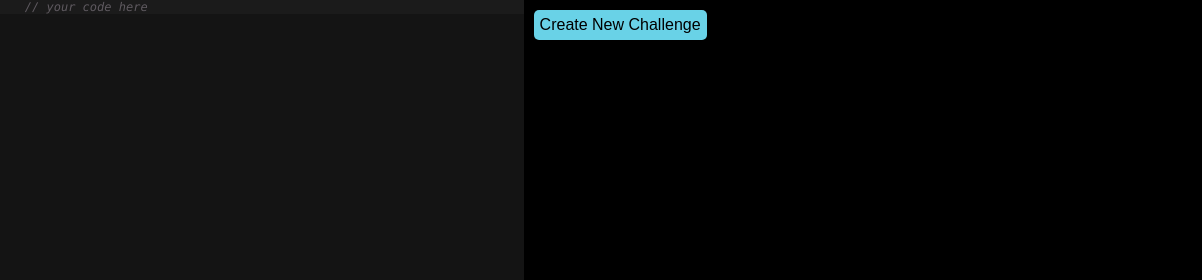
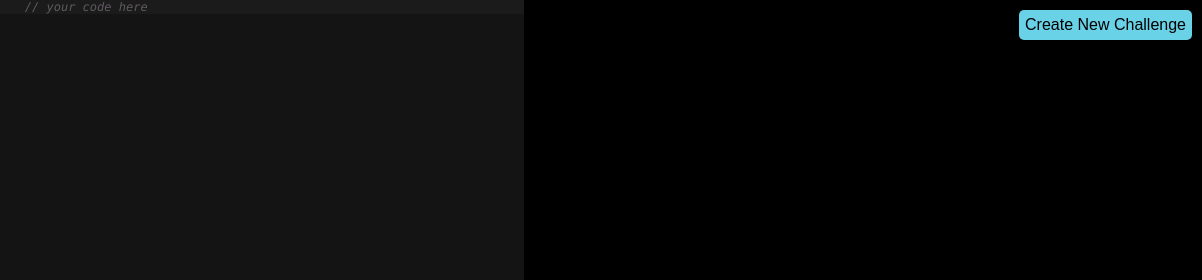
Before and after one commit to paloobi/challenge-framework, a website with bundled scripts: page index.html in a window 1280 px wide. Shown: the top 280 px of the page, 78-1280 px from the left. Built offline with nearby package versions, Linux system fonts and the light colour scheme; files whose address does not match are found by name.

Commit message:
fix position of create button

```diff
--- a/css/style.css
+++ b/css/style.css
@@ -39,10 +39,6 @@ fieldset {
   cursor: pointer;
 }
 
-#createBtn {
-  float: left;
-}
-
 #editor {
   margin: 0;
   position: absolute;
@@ -69,3 +65,8 @@ fieldset {
     background-color: black;
     width: 53%;
 }
+
+#createBtn {
+    right: 0;
+    position: absolute;
+}
```
